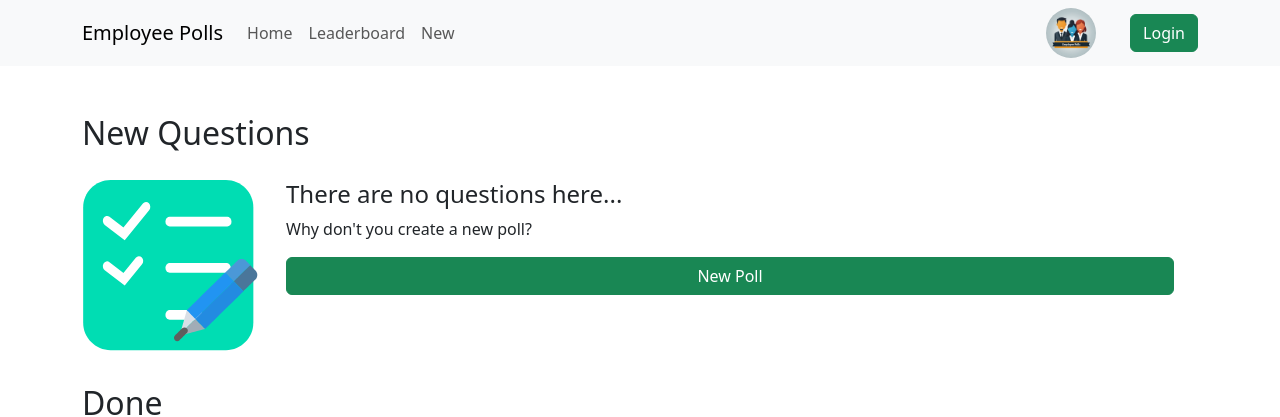
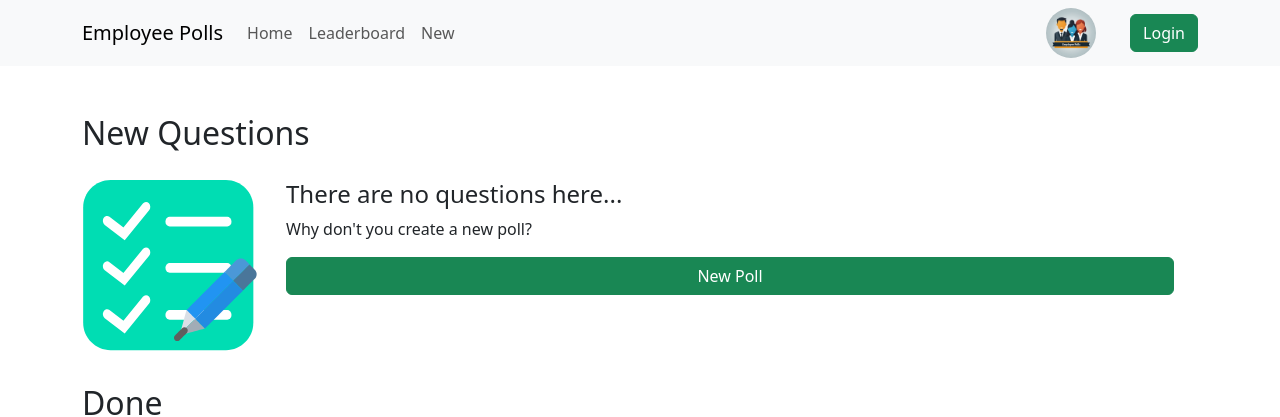
Before and after one commit to CurtesMalteser/react-nd, a React (Create React App) app in the folder employee-polls-app/: page / in a window 1280 px wide. Shown: the top 417 px of the page. Built offline with nearby package versions, Linux system fonts and the light colour scheme.

Commit message:
Tweaks NoQuestionPlaceholder Lottie animation

```diff
--- a/employee-polls-app/src/components/QestionsBoard.tsx
+++ b/employee-polls-app/src/components/QestionsBoard.tsx
@@ -2,48 +2,14 @@ import Row from "react-bootstrap/esm/Row";
 import Col from "react-bootstrap/esm/Col";
 import Question from "../utils/question";
 import QuestionCard from "./QuestionCard";
-import Lottie from "lottie-react";
-import animationData from '../assets/lotties/check.json';
-import Button from "react-bootstrap/esm/Button";
-import { useNavigate } from "react-router-dom";
-import ROUTES from "../constants/routes";
+import NoQuestionsPlaceholder from "./question/NoQuestionsPlaceholder";
 
-function NoQuestionsPlaceholder() {
-    const navigate = useNavigate();
-    const navigateToNewPool = () => { navigate(ROUTES.NEW_QUESTION) };
-    return (
-        <Row style={{ marginTop: '20px' }}>
-            <Col xs="auto">
-                <Lottie
-                    style={{
-                        height: '180px',
-                        width: '180px',
-
-                    }}
-                    animationData={animationData}
-                    loop={true}
-                    autoplay={true}
-                    rendererSettings={
-                        {
-                            preserveAspectRatio: "xMidYMid slice"
-                        }
-                    }
-                />
-            </Col>
-            <Col>
-                <h4>There are no questions here...</h4>
-                <p>Why don't you create a new poll?</p>
-                <Button className="w-100" variant="success" onClick={navigateToNewPool} >New Poll</Button>
-            </Col>
-        </Row>
-    )
-}
 function QuestionsBoard({ title, questions }: { title: string, questions: Question[] }) {
     return (
         <Row className="mb-4">
             <h2>{title}</h2>
-            {
-                questions.length === 0 ? <NoQuestionsPlaceholder />
+            {   questions.length === 0
+                    ? <NoQuestionsPlaceholder />
                     : questions.map((question, index) => (
                         <Col className='d-flex mb-3' sm={3} key={index}>
                             <QuestionCard author={question.author} questionId={question.id} timestamp={question.timestamp} />
--- /dev/null
+++ b/employee-polls-app/src/components/question/NoQuestionsPlaceholder.tsx
@@ -0,0 +1,45 @@
+import Row from "react-bootstrap/esm/Row";
+import Col from "react-bootstrap/esm/Col";
+import Lottie, { LottieRefCurrentProps } from "lottie-react";
+import animationData from '../../assets/lotties/check.json';
+import Button from "react-bootstrap/esm/Button";
+import { useNavigate } from "react-router-dom";
+import ROUTES from "../../constants/routes";
+import { useRef } from "react";
+
+function NoQuestionsPlaceholder() {
+    const navigate = useNavigate();
+    const navigateToNewPool = () => { navigate(ROUTES.NEW_QUESTION) };
+    const lottieRef = useRef<LottieRefCurrentProps | null>(null);
+
+    const playAnimation = () => (lottieRef.current) && lottieRef.current.goToAndPlay(0);
+
+    return (
+        <Row style={{ marginTop: '20px' }}>
+            <Col xs="auto">
+                <div onMouseEnter={playAnimation} >
+                    <Lottie
+                        lottieRef={lottieRef}
+                        style={{
+                            height: '180px',
+                            width: '180px',
+                        }}
+                        animationData={animationData}
+                        loop={false}
+                        autoplay={true}
+                        rendererSettings={{
+                            preserveAspectRatio: "xMidYMid slice"
+                        }}
+                    />
+                </div>
+            </Col>
+            <Col>
+                <h4>There are no questions here...</h4>
+                <p>Why don't you create a new poll?</p>
+                <Button className="w-100" variant="success" onClick={navigateToNewPool} >New Poll</Button>
+            </Col>
+        </Row>
+    )
+}
+
+export default NoQuestionsPlaceholder;
```
Also changed, not shown: 1 other file (tests, documents, lock files or other folders).
